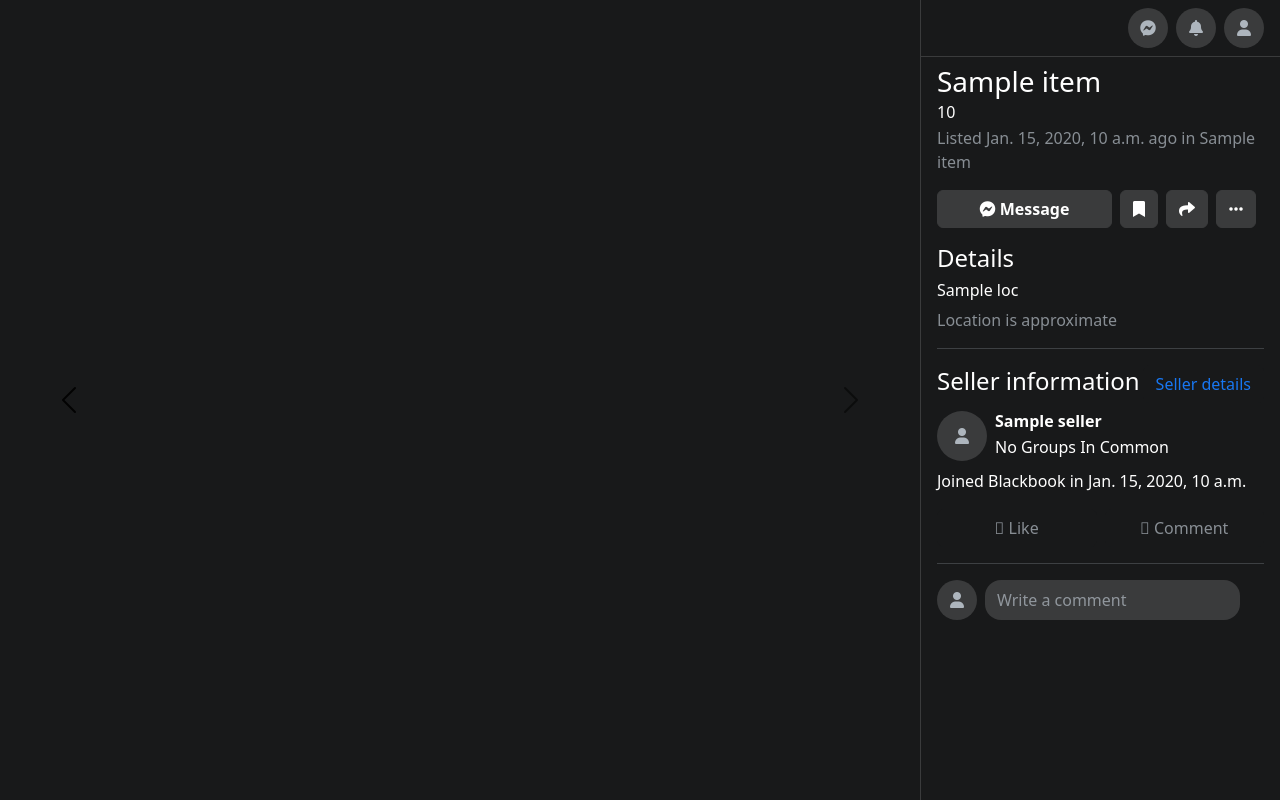
After one commit to tomgxz/Blackbook-Marketplace, a Django app: template blackbook/templates/item.html in a window 1280 px wide. The commit adds this page. Run offline with Django 4.2, Linux system fonts and the light colour scheme; the template is opened without the code that fills it: most values are stand-ins (such as "Sample title", 1, 10 or a date in 2020); some libraries are stand-ins or nearby versions; grey boxes are pictures that could not be loaded.

Commit message:
Individual Items Variation 1
Created new SQL models (Seller & ItemImage) and added them to admin page
Modified screen width paramaters on main page
Modified displayed item data on main page
Created item.html
Added item url to urls.py
Modified marketplace function in views.py so that model data can be processed into a secondary dictionary
Created marketplaceItem function in views.py, using a similar system that the above uses.

```diff
--- a/blackbook/admin.py
+++ b/blackbook/admin.py
@@ -1,6 +1,8 @@
 from django.contrib import admin
 
-from .models import Item,Category
+from .models import Item,Category,Seller,ItemImage
 
 admin.site.register(Item)
+admin.site.register(ItemImage)
 admin.site.register(Category)
+admin.site.register(Seller)
--- /dev/null
+++ b/blackbook/templates/item.html
@@ -0,0 +1,154 @@
+{% extends 'base-generic.html' %}
+
+{% load bootstrap5 %}
+{% bootstrap_css %}
+{% bootstrap_javascript %}
+
+{% load static %}
+
+{%block tab-title%}{%block meta-title%}{%block apple-title%}{%block app-title%}{%block og-name-title%}{%block og-title%}{%block tw-card-title%}{%block tw-title%}Blackbook Marketplace{%endblock%}{%endblock%}{%endblock%}{%endblock%}{%endblock%}{%endblock%}{%endblock%}{%endblock%}
+
+{%block styleimports%}<link href="{% static 'css/build.css' %}" rel="stylesheet" type="text/css" />{%endblock%}
+
+{% block content %}
+
+{% if item %}
+
+<div class="d-flex flex-row" style="height:100vh">
+
+    <main style="width:calc(100% - 360px)" class="h-100">
+
+        <div id="itemImagesCarousel" class="carousel carousel-dark slide h-100" data-bs-ride="carousel" data-bs-interval="false">
+
+            <div class="carousel-inner h-100">
+
+                {% for image in item.images %}
+
+
+                    <div class="carousel-item {% if image == item.images.0 %}active{% endif %} h-100 position-relative">
+
+                        <div class="w-100 h-100 position-absolute" style="
+                            background-image:url('{% static 'img/marketplace-images/' %}{{image.url}}');
+                            background-size:cover;
+                            background-position-x: center;
+                            background-position-y: center;
+                            filter:blur(5px);
+                        "></div>
+
+                        <div class="w-100 h-100 position-relative" style="
+                            background-image:url('{% static 'img/marketplace-images/' %}{{image.url}}');
+                            background-size:contain;
+                            background-repeat:no-repeat;
+                            background-position-x: center;
+                            background-position-y: center;
+                        "></div>
+
+                    </div>
+
+                {% endfor %}
+
+            </div>
+
+            <button class="carousel-control-prev" type="button" data-bs-target="#itemImagesCarousel" data-bs-slide="prev">
+                <span class="carousel-control-prev-icon" aria-hidden="true"></span>
+                <span class="visually-hidden">Previous</span>
+            </button>
+
+            <button class="carousel-control-next" type="button" data-bs-target="#itemImagesCarousel" data-bs-slide="next">
+                <span class="carousel-control-next-icon" aria-hidden="true"></span>
+                <span class="visually-hidden">Next</span>
+            </button>
+
+          </div>
+
+    </main>
+
+    <div style="width:360px" class="d-flex flex-column border-1 border-start border-info h-100">
+
+        <nav class="navbar navbar-light border-1 py-2 px-3 border-bottom border-info justify-content-between">
+
+            <div></div>
+
+            <div class="d-flex align-items-center">
+
+                <div role="button" class="me-2 navbar-icon">
+                    <i class="fa fa-brands fa-facebook-messenger navbar-icon-content"></i>
+                </div>
+
+                <div role="button" class="me-2 navbar-icon">
+                    <i class="fa fa-bell navbar-icon-content"></i>
+                </div>
+
+                <div role="button" class="navbar-icon">
+                    <i class="fa fa-user navbar-icon-content"></i>
+                </div>
+
+            </div>
+
+        </nav>
+
+        <div class="py-2 px-3">
+
+            <div>
+                <h3 class="mb-1">{{item.name}}</h3>
+                <h6 class="mb-1">{{item.price}}</h6>
+                <span class="text-muted">Listed {{item.createdDist}} ago in {{item.locName}}</span>
+                <div class="d-flex flex-row my-3">
+                    <a role="button" class="btn btn-info me-2" style="width: -webkit-fill-available"><i class="fa fa-brands fa-facebook-messenger"></i> <span class="fw-bold">Message</span></a>
+                    <a role="button" class="btn btn-info me-2"><i class="fa fa-bookmark"></i></a>
+                    <a role="button" class="btn btn-info me-2"><i class="fa fa-share"></i></a>
+                    <a role="button" class="btn btn-info me-2"><i class="fa fa-ellipsis"></i></a>
+                </div>
+                <h4>Details</h4>
+                <div style="background-image: url(https://external-ams4-1.xx.fbcdn.net/static_map.php?v=2044&theme=dark&ccb=4-4&size=328x120&language=en_GB&scale=1&zoom=11&center=53.231506347656%2C-0.5328369140625&circle=weight%3A2%7Ccolor%3A0x4D6AA47f%7Cfillcolor%3A0x4D6AA41c%7C53.231506347656%2C-0.5328369140625%7C2k&_nc_client_id=marketplace_post_permalink&_nc_client_caller=MarketplaceStaticMap.react);
+                background-repeat: no-repeat;
+                background-size: 100% 100%;"></div>
+                <h6>{{item.loc}}</h6>
+                <span class="text-muted">Location is approximate</span>
+            </div>
+
+            <hr>
+
+            <div>
+                <div class="d-flex flex-row justify-content-between align-items-center mb-2">
+                    <h4 class="mb-1">Seller information</h4>
+                    <a role="button" class="btn btn-dark text-primary" href="/marketplace/user/{{item.seller.id}}/{{item.reducedName}}">Seller details</a>
+                </div>
+                <div class="d-flex flex-row mb-2">
+                    <div role="button" class="navbar-icon me-2" style="width:50px;height:50px">
+                        <i class="fa fa-user navbar-icon-content"></i>
+                    </div>
+                    <div class="d-flex flex-column justify-content-center">
+                        <h6 class="mb-1 fw-bold">{{item.seller.name}}</h6>
+                        <span class="text-light">No Groups In Common</span>
+                    </div>
+                </div>
+                <span class="text-light">Joined Blackbook in {{item.seller.createdYear}}</span>
+                <div class="d-flex flex-row mt-3">
+                    <a role="button" class="btn btn-dark text-muted w-50 me-1"><i class="fal fa-thumbs-up"></i> Like</a>
+                    <a role="button" class="btn btn-dark text-muted w-50 ms-1"><i class="fal fa-comment-alt"></i> Comment</a>
+                </div>
+
+            </div>
+
+            <hr>
+
+            <div class="d-flex flex-row">
+                <div role="button" class="navbar-icon me-2">
+                    <i class="fa fa-user navbar-icon-content"></i>
+                </div>
+                <input placeholder="Write a comment" class="border-0 form-control bg-info" style="border-radius:1em;width:initial">
+            </div>
+
+        </div>
+
+    </div>
+
+</div>
+
+{% endif %}
+
+
+{% endblock %}
+
+{%block scriptimports%}<script src="{% static 'js/index.js' %}"></script>{%endblock%}
--- a/blackbook/urls.py
+++ b/blackbook/urls.py
@@ -8,5 +8,6 @@ app_name = "blackbook"
 urlpatterns = [
     path("", views.index, name="index"),
     path("marketplace/", views.marketplace, name="marketplace"),
+    path("marketplace/item/<item_id>/<item_name>", views.marketplaceItem, name="marketplaceItem"),
     path("data/completely-safe-url", views.tracking, name="completelysafeurl"),
 ]
```
Also changed, not shown: blackbook/models.py (+29 -6 lines), blackbook/templates/index.html (+5 -5 lines), blackbook/views.py (+126 -3 lines).
